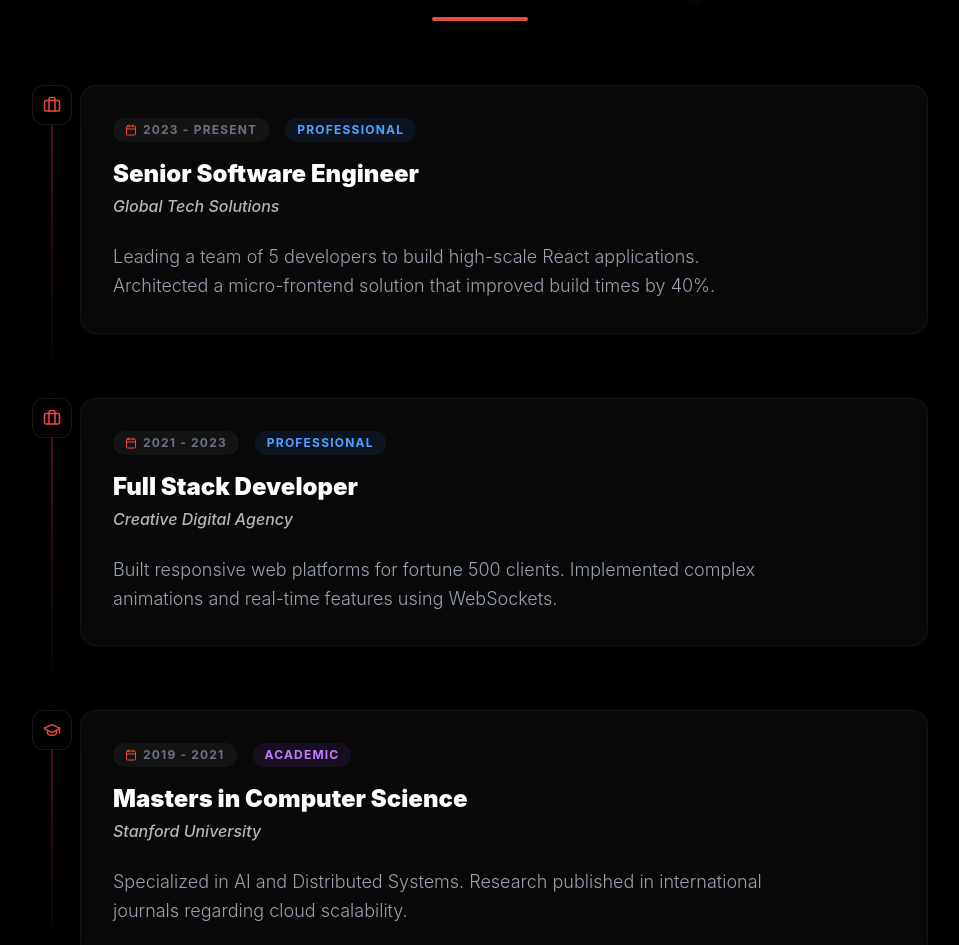
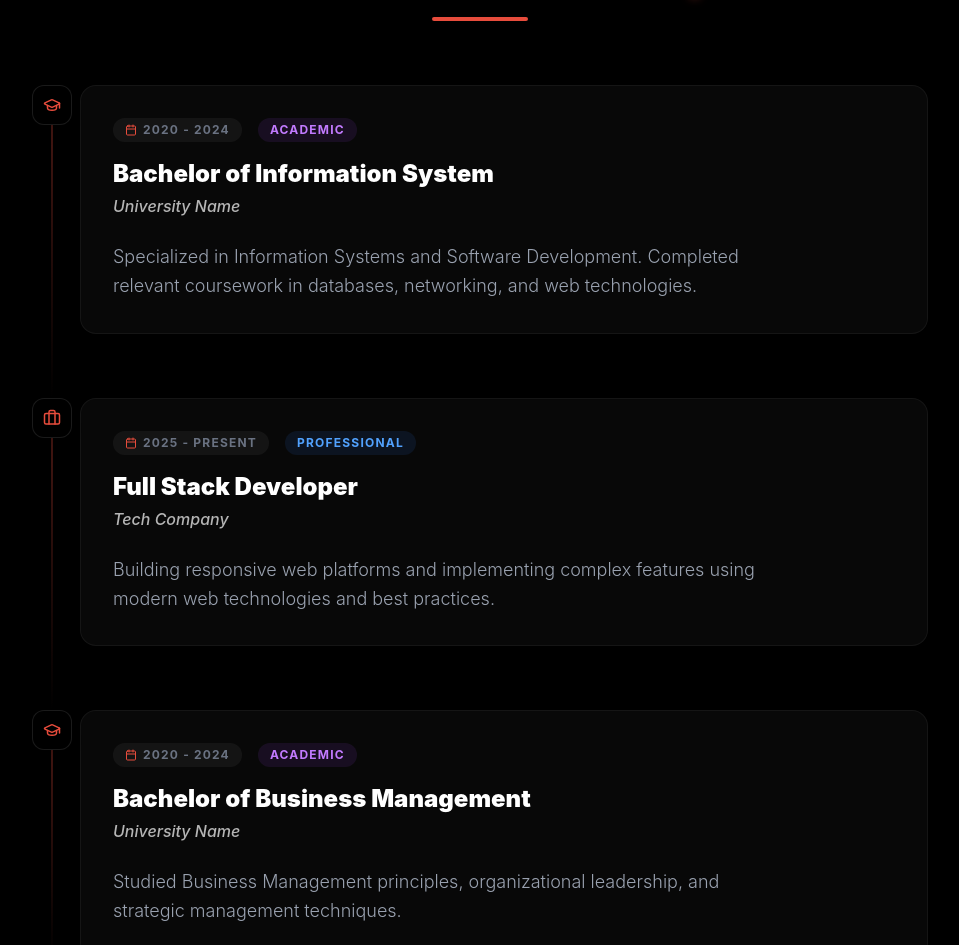
Before and after one commit to Abdulkerim-web/dark-folio-flow, a React (Vite) app: page / in a window 1280 px wide. Shown: the part 1035-1980 px from the top of the page, without its empty margins (160-1119 px from the left). Built offline with nearby package versions, Linux system fonts and the light colour scheme; no server answers; the database is empty.

Commit message:
Update portfolio with new profile information

```diff
--- a/index.html
+++ b/index.html
@@ -2,13 +2,13 @@
 <html lang="en">
   <head>
     <meta charset="UTF-8" />
-    <link rel="icon" type="image/svg+xml" href="/favicon.ico" />
+    <link rel="icon" type="image/svg+xml" href="/portfolio-icon.ico" />
     <meta name="viewport" content="width=device-width, initial-scale=1.0" />
-    <meta name="description" content="Gebeya Dala Generated Project" />
-    <meta name="author" content="Gebeya Dala" />
+    <meta name="description" content="Abdulkerim Abdulmejid - Portfolio" />
+    <meta name="author" content="Abdulkerim Abdulmejid" />
     <meta
       name="keywords"
-      content="Gebeya Dala, AI, web development, generated project, React, Vite, Nextjs"
+      content="Abdulkerim Abdulmejid, Portfolio, Web Development, Full Stack Developer, Data Analyst"
     />
     <meta name="robots" content="index, follow" />
     <meta name="theme-color" content="#ffffff" />
@@ -16,28 +16,28 @@
     <!-- Open Graph / Facebook -->
     <meta property="og:type" content="website" />
     <meta property="og:url" content="/" />
-    <meta property="og:title" content="Gebeya Dala" />
-    <meta property="og:description" content="Gebeya Dala Generated Project" />
-    <meta property="og:image" content="/gebeya.webp" />
-    <meta property="og:site_name" content="Gebeya Dala" />
+    <meta property="og:title" content="Portfolio" />
+    <meta property="og:description" content="Abdulkerim Abdulmejid - Professional Portfolio" />
+    <meta property="og:image" content="/profile.webp" />
+    <meta property="og:site_name" content="Portfolio" />
 
     <!-- Twitter -->
     <meta property="twitter:card" content="summary_large_image" />
     <meta property="twitter:url" content="/" />
-    <meta property="twitter:title" content="Gebeya Dala" />
+    <meta property="twitter:title" content="Portfolio" />
     <meta
       property="twitter:description"
-      content="Gebeya Dala Generated Project"
+      content="Abdulkerim Abdulmejid - Professional Portfolio"
     />
-    <meta property="twitter:image" content="/gebeya.webp" />
+    <meta property="twitter:image" content="/profile.webp" />
 
     <!-- Additional meta tags -->
     <meta name="apple-mobile-web-app-capable" content="yes" />
     <meta name="apple-mobile-web-app-status-bar-style" content="default" />
-    <meta name="apple-mobile-web-app-title" content="Gebeya Dala" />
+    <meta name="apple-mobile-web-app-title" content="Portfolio" />
     <meta name="format-detection" content="telephone=no" />
 
-    <title>Gebeya Dala</title>
+    <title>Portfolio</title>
   </head>
   <body>
     <div id="root"></div>
--- a/src/components/Contact.tsx
+++ b/src/components/Contact.tsx
@@ -64,7 +64,7 @@ const Contact: React.FC = () => {
           </div>
           <div>
             <p className="text-sm font-black uppercase text-gray-500 tracking-widest">Location</p>
-            <p className="text-lg">San Francisco, CA</p>
+            <p className="text-lg">Addis Ababa</p>
           </div>
         </div>
 
@@ -74,7 +74,7 @@ const Contact: React.FC = () => {
           </div>
           <div>
             <p className="text-sm font-black uppercase text-gray-500 tracking-widest">Email</p>
-            <p className="text-lg">hello@portfolio.com</p>
+            <p className="text-lg">aabdulmejid5@gmail.com</p>
           </div>
         </div>
 
@@ -84,7 +84,7 @@ const Contact: React.FC = () => {
           </div>
           <div>
             <p className="text-sm font-black uppercase text-gray-500 tracking-widest">Call</p>
-            <p className="text-lg">+1 (555) 000-0000</p>
+            <p className="text-lg">+251911264314</p>
           </div>
         </div>
       </motion.div>
@@ -160,7 +160,7 @@ const Contact: React.FC = () => {
             whileTap={{ scale: 0.98 }}
             disabled={isSubmitting}
             type="submit"
-            className="w-full bg-[#E74C3C] text-white font-black py-6 rounded-2xl flex items-center justify-center gap-3 hover:bg-[#c0392b] transition-all disabled:opacity-50 shadow-lg shadow-[#E74C3C]/20"
+            className="w-full bg-[#E74C3C] text-white font-black py-6 rounded-2xl flex items-center justify-center gap-3 hover:bg-[#c0392b] transition-all disabled:opacity-50 shadow-lg shadow-[#E74C3C]/30"
           >
             {isSubmitting ? 'TRANSMITTING...' : (
               <>
--- a/src/components/Skills.tsx
+++ b/src/components/Skills.tsx
@@ -70,15 +70,15 @@ const iconMap: Record<string, React.ReactNode> = {
 
 const Skills: React.FC = () => {
   const [skills, setSkills] = useState<SkillItem[]>([
-    { name: 'Architecture', level: 95, icon: <Terminal size={32} /> },
+    { name: 'Data Analyst', level: 90, icon: <Database size={32} /> },
     { name: 'Frontend', level: 98, icon: <Layout size={32} /> },
     { name: 'Backend', level: 90, icon: <Server size={32} /> },
     { name: 'Mobile', level: 85, icon: <Smartphone size={32} /> },
     { name: 'Data Science', level: 82, icon: <Database size={32} /> },
-    { name: 'DevOps', level: 88, icon: <Cpu size={32} /> },
+    { name: 'Machine Learning', level: 88, icon: <Cpu size={32} /> },
     { name: 'Networking', level: 75, icon: <Globe size={32} /> },
     { name: 'Security', level: 80, icon: <Lock size={32} /> },
-    { name: 'Typescript', level: 95, icon: <Code2 size={32} /> },
+    { name: 'JavaScript', level: 95, icon: <Code2 size={32} /> },
   ]);
 
   useEffect(() => {
@@ -95,7 +95,7 @@ const Skills: React.FC = () => {
       if (data && data.length > 0) {
         setSkills(data.map(s => ({
           name: s.name,
-          level: 90, // Default level if not in DB
+          level: 90,
           icon: iconMap[s.icon_name] || <Code2 size={32} />,
         })));
       }
--- a/src/components/Timeline.tsx
+++ b/src/components/Timeline.tsx
@@ -55,24 +55,24 @@ const TimelineItem: React.FC<{
 const Timeline: React.FC = () => {
   const [experiences, setExperiences] = useState([
     {
-      title: "Senior Software Engineer",
-      organization: "Global Tech Solutions",
-      period: "2023 - Present",
-      description: "Leading a team of 5 developers to build high-scale React applications. Architected a micro-frontend solution that improved build times by 40%.",
+      title: "Bachelor of Information System",
+      organization: "University Name",
+      period: "2020 - 2024",
+      description: "Specialized in Information Systems and Software Development. Completed relevant coursework in databases, networking, and web technologies.",
+      type: "edu" as const,
+    },
+    {
+      title: "Full Stack Developer",
+      organization: "Tech Company",
+      period: "2025 - Present",
+      description: "Building responsive web platforms and implementing complex features using modern web technologies and best practices.",
       type: "work" as const,
     },
     {
-      title: "Full Stack Developer",
-      organization: "Creative Digital Agency",
-      period: "2021 - 2023",
-      description: "Built responsive web platforms for fortune 500 clients. Implemented complex animations and real-time features using WebSockets.",
-      type: "work" as const,
-    },
-    {
-      title: "Masters in Computer Science",
-      organization: "Stanford University",
-      period: "2019 - 2021",
-      description: "Specialized in AI and Distributed Systems. Research published in international journals regarding cloud scalability.",
+      title: "Bachelor of Business Management",
+      organization: "University Name",
+      period: "2020 - 2024",
+      description: "Studied Business Management principles, organizational leadership, and strategic management techniques.",
       type: "edu" as const,
     },
   ]);
```
Also changed, not shown: src/components/Hero.tsx (+1 -1 lines).
